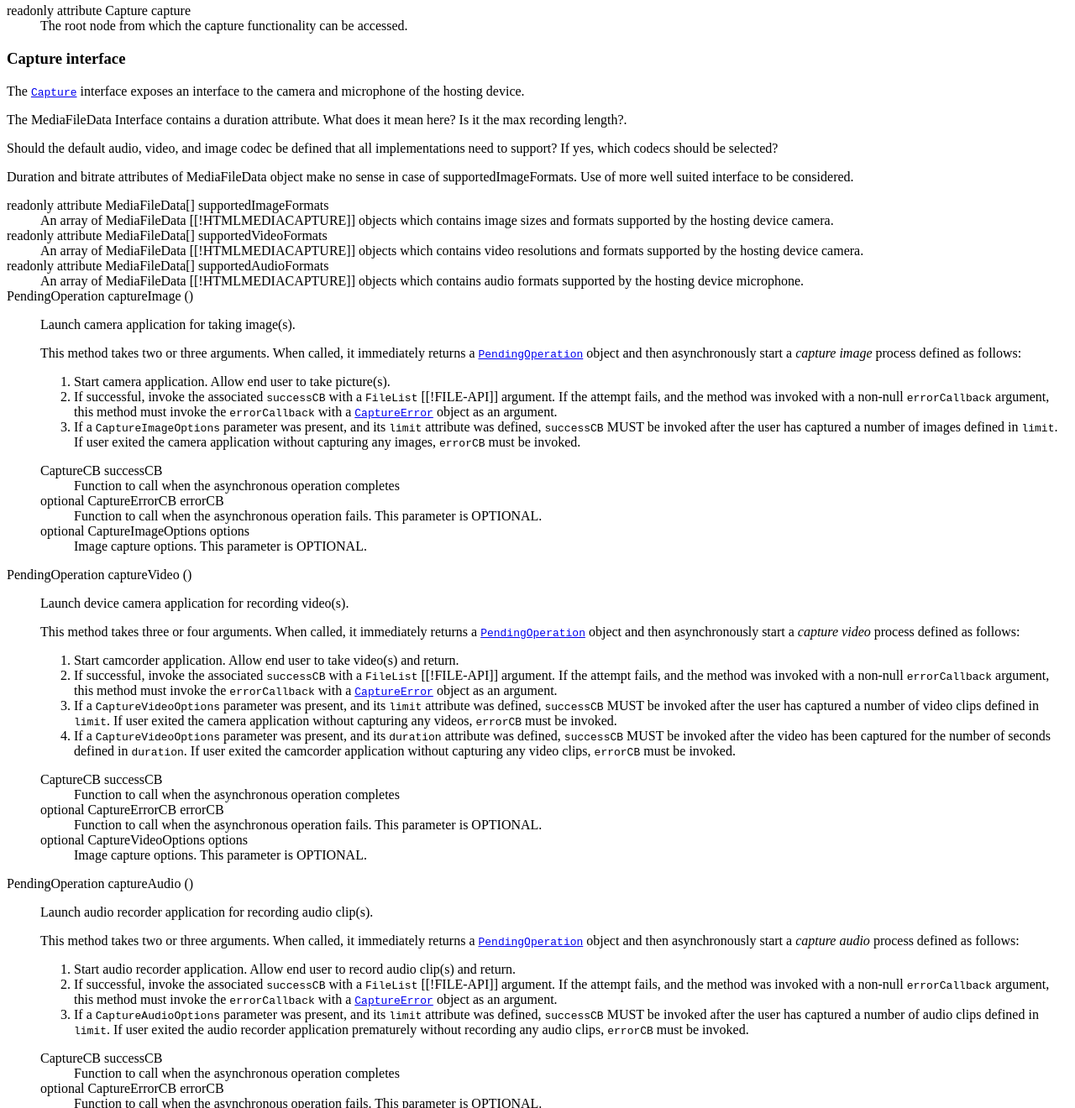
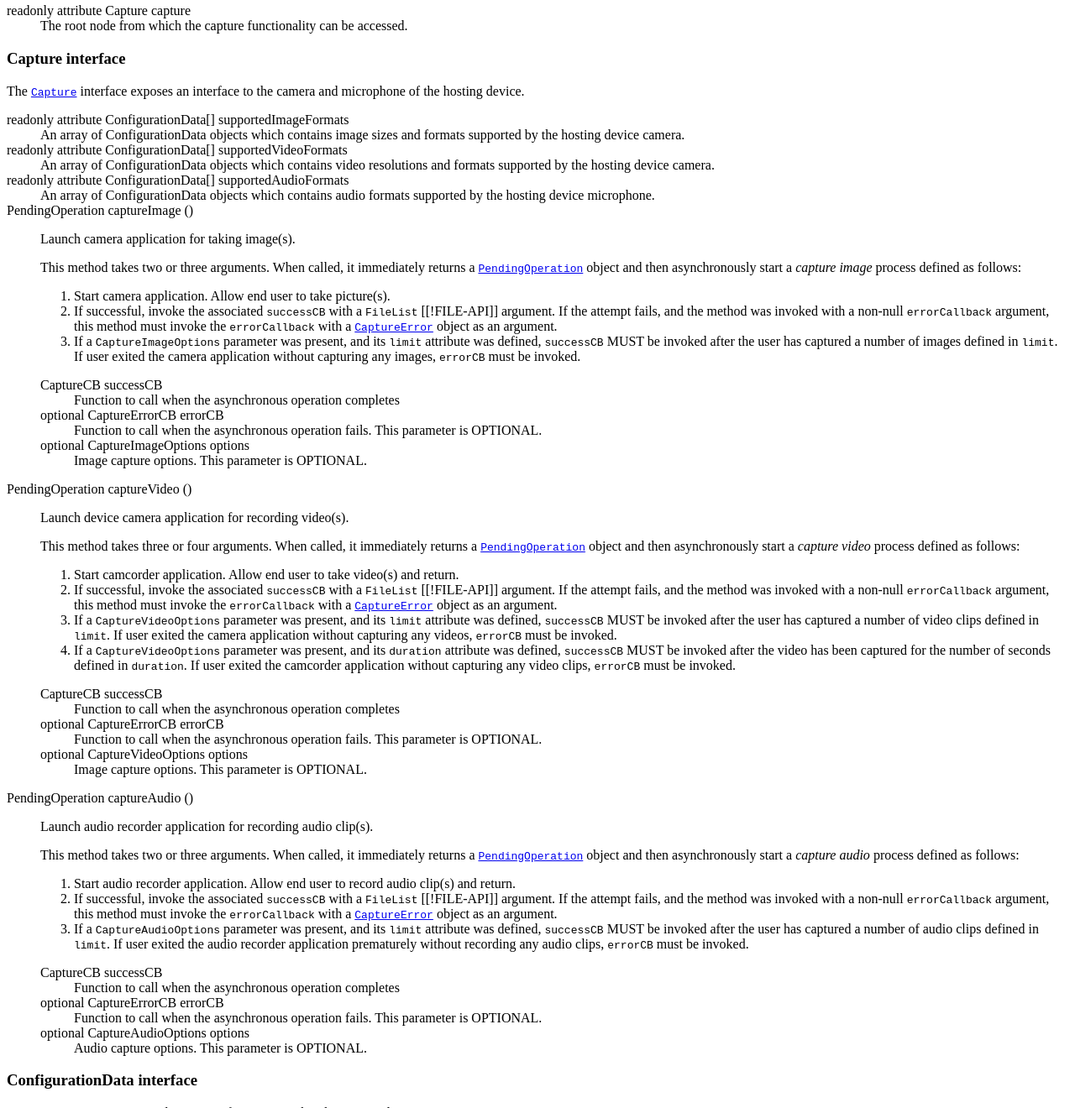
Before and after one commit to w3c/html-media-capture, a plain HTML site: page Overview-API.html in a window 1280 px wide. Shown: the part 1480-2800 px from the top of the page at 84% size. Drawn offline with Linux system fonts and the light colour scheme; a script that the page names is missing.

Commit message:
Replaced MediaFileData interface (from HTMl capture) with a new better suited ConfigurationData interface.
Removed note note about default codecs as there hasn't been conclusion.

```diff
--- a/Overview-API.html
+++ b/Overview-API.html
@@ -61,7 +61,7 @@ allformats = navigator.device.capture.supportedImageFormats;
 var width = 0;
 var selectedformat;
 
-// Select the format with the highest width
+// Select format which has the highest horizontal resolution
 for each (var format in allformats) {
   if (allformats.width > width) {
     width = format.width;
@@ -173,34 +173,22 @@ navigator.device.capture.captureImage(success, error, { limit: 1, format: select
     <p>The <a href='#capture-interface'><code>Capture</code></a> interface exposes an interface to the camera and microphone of the hosting device.
     </p>
 
-    <p class='note'>
-    The MediaFileData Interface contains a duration attribute. What does it mean here? Is it the max recording length?.
-    </p>
-
-    <p class='note'>
-    Should the default audio, video, and image codec be defined that all implementations need to support? If yes, which codecs should be selected?
-    </p>
-
-    <p class='note'>
-    Duration and bitrate attributes of MediaFileData object make no sense in case of supportedImageFormats. Use of more well suited interface to be considered.
-    </p>
-
       <dl title="[Supplemental, NoInterfaceObject] interface Capture"
-      class="idl"><dt>readonly attribute MediaFileData[]
+      class="idl"><dt>readonly attribute ConfigurationData[]
       supportedImageFormats</dt>
 
-      <dd>An array of MediaFileData [[!HTMLMEDIACAPTURE]] objects which contains image sizes
+      <dd>An array of ConfigurationData objects which contains image sizes
       and formats supported by the hosting device camera.</dd>
 
-      <dt>readonly attribute MediaFileData[]
+      <dt>readonly attribute ConfigurationData[]
       supportedVideoFormats </dt>
-      <dd>An array of MediaFileData [[!HTMLMEDIACAPTURE]] objects which contains video
+      <dd>An array of ConfigurationData objects which contains video
       resolutions and formats supported by the hosting device
       camera.</dd>
 
-      <dt>readonly attribute MediaFileData[]
+      <dt>readonly attribute ConfigurationData[]
       supportedAudioFormats</dt>
-      <dd>An array of MediaFileData [[!HTMLMEDIACAPTURE]] objects which contains audio
+      <dd>An array of ConfigurationData objects which contains audio
       formats supported by the hosting device microphone.</dd>
 
       <dt>PendingOperation captureImage () </dt>
@@ -362,6 +350,25 @@ navigator.device.capture.captureImage(success, error, { limit: 1, format: select
       </dl>
     </section>
 
+    <section  id="formatdata"><h3><a>ConfigurationData</a> interface</h3>
+
+    <p><code>ConfigurationData</code> encapsulates a set of parameters that the capture device supports</p>
+
+    <dl title="[NoInterfaceObject] interface ConfigurationData" class="idl">
+
+      <dt>attribute DOMString type</dt>
+      <dd>The ASCII-encoded string in lower case representing the media type. Expressed as an RFC2046 MIME type [[RFC2046]]
+
+      <dt>attribute unsigned long height </dt>
+      <dd>The height attribute represents height of the image or video
+      in pixels. In the case of a sound clip this attribute has value 0.</dd>
+
+      <dt>attribute unsigned long width </dt>
+      <dd>The width attribute represents width of the image or video
+      in pixels. In the case of a sound clip this attribute has value 0.</dd>
+    </dl>
+    </section>
+
     <section id="capturecallback"><h3><a>CaptureCB</a> interface</h3>
 
     <dl title="[Callback=FunctionOnly, NoInterfaceObject] interface CaptureCB" class="idl">
@@ -418,8 +425,8 @@ navigator.device.capture.captureImage(success, error, { limit: 1, format: select
     <dl title="[NoInterfaceObject] interface CaptureImageOptions" class="idl">
       <dt>attribute unsigned long limit</dt>
       <dd>Upper limit of images user can take. Value MUST be equal or greater than one.</dd>
-      <dt>attribute MediaFileData format</dt>
-      <dd>The selected image format. Must match to one of the elements in <a href="#widl-Capture-supportedImageFormats"><code>supportedImageFormats</code></a> array.</dd>
+      <dt>attribute ConfigurationData format</dt>
+      <dd>The selected image format. Must match with one of the elements in <a href="#widl-Capture-supportedImageFormats"><code>supportedImageFormats</code></a> array.</dd>
 
     </dl>
 
@@ -432,7 +439,7 @@ navigator.device.capture.captureImage(success, error, { limit: 1, format: select
       <dd>Upper limit of videos user can record. Value MUST be equal or greater than one</dd>
       <dt>attribute float duration</dt>
       <dd>Maximum duration of a single video clip in seconds.</dd>
-      <dt>attribute MediaFileData format</dt>
+      <dt>attribute ConfigurationData format</dt>
       <dd>The selected video format. Must match with one of the elements in <a href="#widl-Capture-supportedVideoFormats"><code>supportedVideoFormats</code></a> array.</dd>
     </dl>
 
@@ -444,7 +451,7 @@ navigator.device.capture.captureImage(success, error, { limit: 1, format: select
       <dd>Upper limit of sound clips user can record. Value MUST be equal or greater than one</dd>
       <dt>attribute float duration</dt>
       <dd>Maximum duration of a single sound clip in seconds.</dd>
-      <dt>attribute MediaFileData format</dt>
+      <dt>attribute ConfigurationData format</dt>
       <dd>The selected audio format. Must match with one of the elements in <a href="#widl-Capture-supportedAudioFormats"><code>supportedAudioFormats</code></a> array.</dd>
     </dl>
 
```
